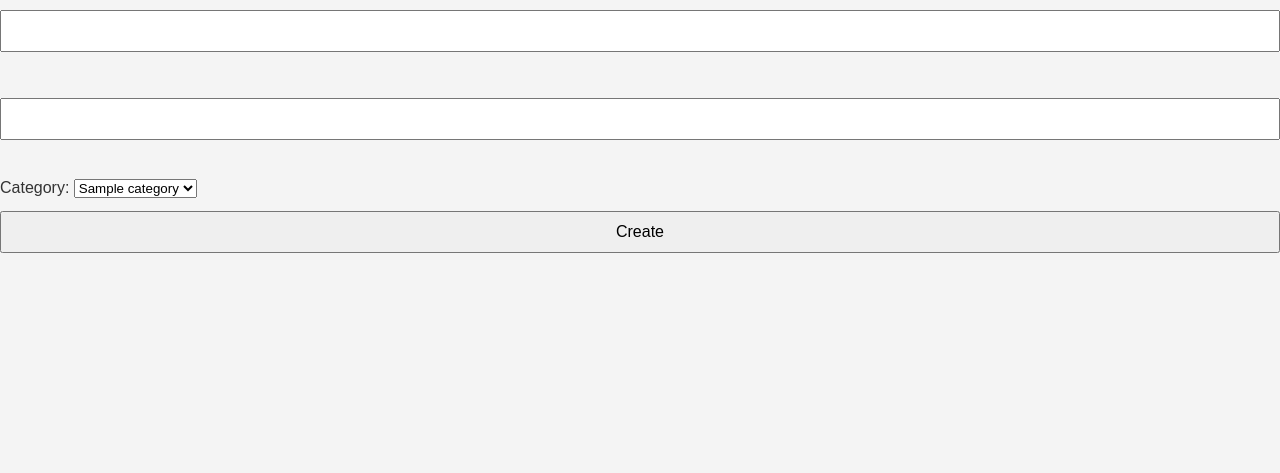
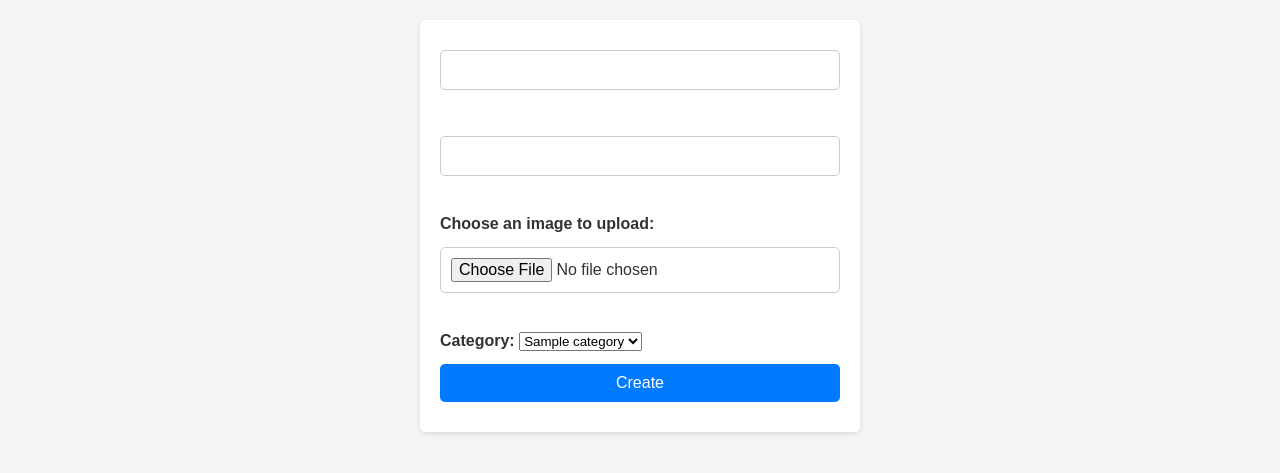
Before and after one commit to thiagocarvalho2001/blog-project, a PHP site: page /create_post.php in a window 1280 px wide. Shown: the top 473 px of the page. Run offline with PHP 8.4, Linux system fonts and the light colour scheme; the visitor is signed in with stand-in values (Sample User, id 1); tables that the repository leaves empty or names only in its code hold one stand-in row (values such as "Sample post").

Commit message:
everything ok & working on design

```diff
--- a/create_post.php
+++ b/create_post.php
@@ -1,4 +1,7 @@
 <?php
+
+error_reporting(E_ALL);
+ini_set('display_errors', 1);
 
 session_start();
 include 'db.php';
@@ -15,22 +18,40 @@ if(!isset($_SESSION['user_id'])) {
     exit;
 }
 
-try{
-    if($_SERVER['REQUEST_METHOD'] == 'POST') {
+try {
+    if ($_SERVER['REQUEST_METHOD'] == 'POST') {
         $title = $_POST['title'];
         $content = $_POST['content'];
         $category_id = $_POST['category_id'];
         $userId = $_SESSION['user_id'];
 
-        $stmt = $pdo->prepare("INSERT INTO " . DB_NAME . ".posts
-        (user_id, title, content, category_id, created_at)
-        VALUES (:user_id, :title, :content, :category_id, NOW())");
-        $stmt->execute(['user_id' => $userId, 'title' => $title, 'content' => $content,
-        'category_id' => $category_id ]);
+        if (isset($_FILES['image']) && $_FILES['image']['error'] == 0) {
+            $uploadDir = '/opt/lampp/htdocs/blog/uploads/';
+            $imageName = basename($_FILES['image']['name']);
+            $uploadFile = $uploadDir . $userId . '_' . time() . '_' . $imageName;
 
-        echo "Post created successfully";
+
+            if (move_uploaded_file($_FILES['image']['tmp_name'], $uploadFile)) {
+                $stmt = $pdo->prepare("INSERT INTO " . DB_NAME . ".posts
+                (user_id, title, image, content, category_id, created_at)
+                VALUES (:user_id, :title, :image, :content, :category_id, NOW())");
+                $stmt->execute([
+                    'user_id' => $userId,
+                    'title' => $title,
+                    'image' => $imageName,
+                    'content' => $content,
+                    'category_id' => $category_id
+                ]);
+
+                echo "Post created successfully";
+            } else {
+                echo "Error uploading the image.";
+            }
+        } else {
+            echo "No image uploaded or there was an upload error.";
+        }
     }
-} catch (PDOException $e){
+} catch (PDOException $e) {
     echo "Error: " . $e->getMessage();
 }
 
@@ -45,13 +66,15 @@ try{
     <title>Document</title>
 </head>
 <body>
-    <form action="create_post.php" method="POST">
+    <form action="create_post.php" method="POST" enctype="multipart/form-data">
         <input type="text" name="title" required> <br>
         <input type="text" name="content" required> <br>
-        <label for="category_id">Category:
+        <label for="imageUpload">Choose an image to upload:</label>
+        <input type="file" name="image" accept="image/*" required> <br>
+        <label for="category_id">Category:</label>
         <select name="category_id" id="category_id" required>
-            <?php foreach ($category as $cat ): ?>
-                <option value=" <?= $cat['id'] ?>"><?= htmlspecialchars($cat['name']) ?></option>
+            <?php foreach ($category as $cat): ?>
+                <option value="<?= $cat['id'] ?>"><?= htmlspecialchars($cat['name']) ?></option>
             <?php endforeach; ?>
         </select>
         <button type="submit">Create</button>
--- a/style.css
+++ b/style.css
@@ -53,3 +53,94 @@ form input, form textarea, form button {
 form button:hover{
     background: #555;
 }
+
+.stats-container {
+    display: flex;
+    justify-content: space-around;
+    margin: 20px 0;
+}
+
+.stats-card {
+    background: #4CAF50;
+    color: white;
+    padding: 20px;
+    border-radius: 5px;
+    width: 30%;
+    text-align: center;
+    box-shadow: 0 2px 5px rgba(0, 0, 0, 0.2);
+}
+
+.stats-card h2 {
+    margin: 0;
+}
+
+.stats-card:nth-child(2) {
+    background: #2196F3;
+}
+
+.stats-card:nth-child(3) {
+    background: #FF9800;
+}
+
+ul {
+    list-style-type: none;
+    padding: 0;
+    margin: 0;
+}
+
+li {
+    margin: 10px 0;
+}
+
+a {
+    text-decoration: none;
+    color: #007BFF;
+    font-weight: bold;
+    padding: 10px;
+    display: block;
+    border-radius: 5px;
+    transition: background-color 0.3s;
+}
+
+a:hover {
+    background-color: #f0f0f0;
+    color: #0056b3;
+}
+
+form {
+    max-width: 400px;
+    margin: 20px auto;
+    padding: 20px;
+    background: #fff;
+    border-radius: 5px;
+    box-shadow: 0 2px 5px rgba(0, 0, 0, 0.1);
+}
+
+form label {
+    margin-bottom: 5px;
+    font-weight: bold;
+}
+
+form input {
+    border: 1px solid #ccc;
+    border-radius: 5px;
+    transition: border-color 0.3s;
+}
+
+form input:focus {
+    border-color: #007BFF;
+    outline: none;
+}
+
+form button {
+    background: #007BFF;
+    color: white;
+    border: none;
+    border-radius: 5px;
+    cursor: pointer;
+    transition: background 0.3s;
+}
+
+form button:hover {
+    background: #0056b3;
+}
```
Also changed, not shown: admin_dashboard.php (+27 -1 lines), change_pass.php (+4 -4 lines).
